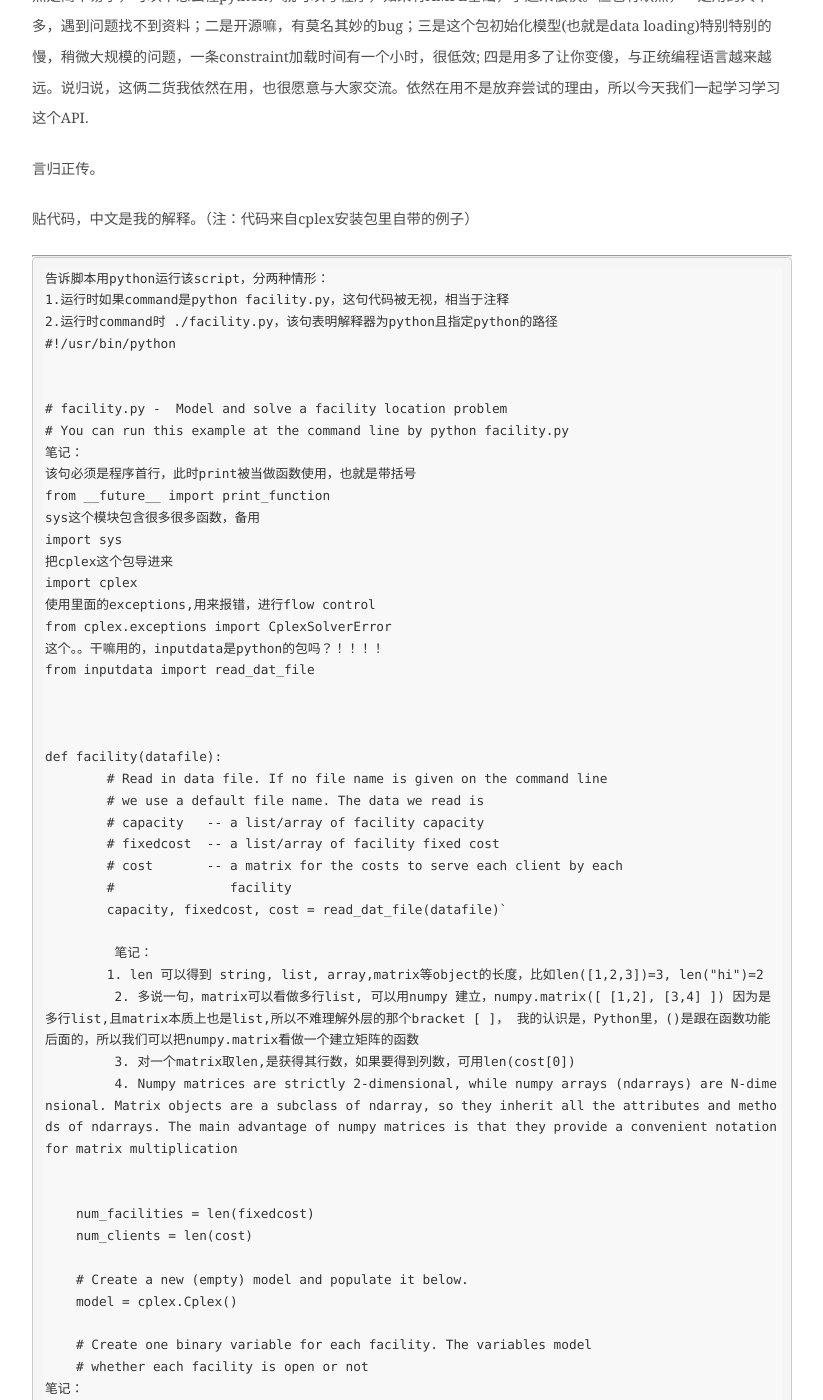
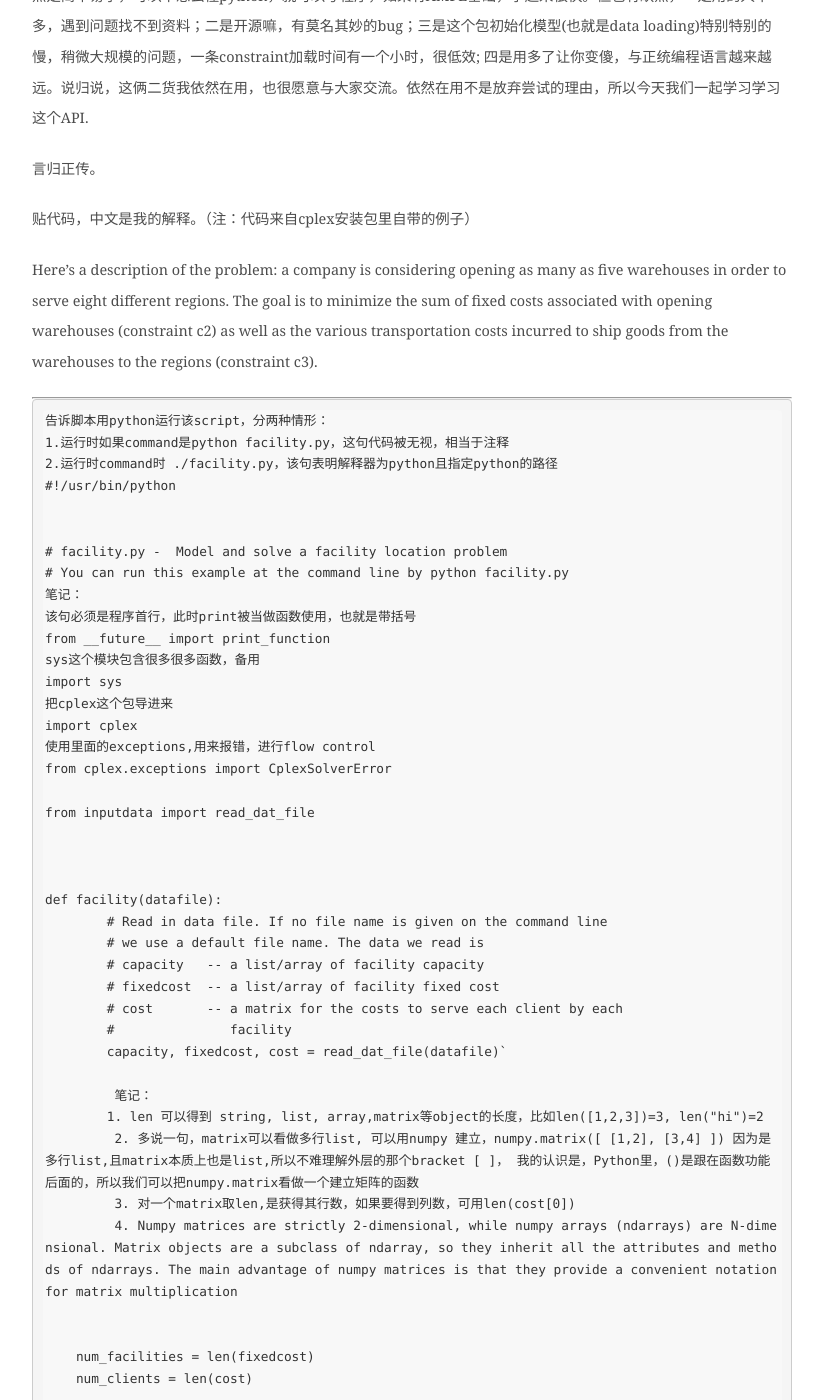
Before and after one commit to shirleysteve/1, a Jekyll site: the page built from _posts/2017-11-01-API&CPLEX.md, in a window 1280 px wide and 1400 px high, scrolled down 649 px. Shown: the whole window, without its empty margins (228-1051 px from the left). Built offline with Jekyll 4.4.1, drawn with Linux system fonts in a browser that asks for light colours; nearby versions of some CDN libraries; comment, search, counter and statistics services are not loaded; some of the changed text lies outside the part shown.

Commit message:
Update 2017-11-01-API&CPLEX.md

```diff
--- a/_posts/2017-11-01-API&CPLEX.md
+++ b/_posts/2017-11-01-API&CPLEX.md
@@ -12,6 +12,9 @@
 言归正传。
 
 贴代码，中文是我的解释。（注：代码来自cplex安装包里自带的例子）
+
+
+Here's a description of the problem: a company is considering opening as many as five warehouses in order to serve eight different regions. The goal is to minimize the sum of fixed costs associated with opening warehouses (constraint c2) as well as the various transportation costs incurred to ship goods from the warehouses to the regions (constraint c3).
 
 ----
 
@@ -32,7 +35,7 @@
 	import cplex
 	使用里面的exceptions,用来报错，进行flow control
 	from cplex.exceptions import CplexSolverError
-	这个。。干嘛用的，inputdata是python的包吗？！！！！
+
 	from inputdata import read_dat_file
 
 
```
Also changed, not shown: other parts of _posts/2017-11-01-API&CPLEX.md (+16 -1 lines).
